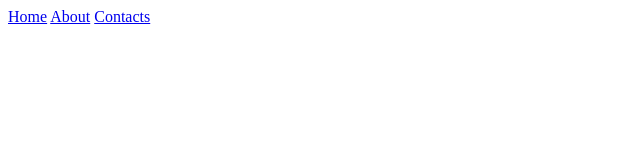
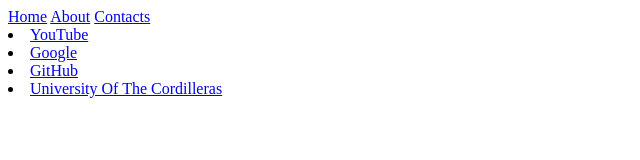
Before and after one commit to KarlAldrineEmilio/webtech, a plain HTML site: page links.html in a window 1280 px wide. Shown: the whole page, without its empty margins (0-640 px from the left). Drawn offline with Linux system fonts and the light colour scheme.

Commit message:
Update links.html

```diff
--- a/links.html
+++ b/links.html
@@ -11,5 +11,11 @@
         <a href="about.html">About</a>
         <a href="contact.html">Contacts</a>
     </nav>
+    <nav>
+        <li><a href="https://youtube.com">YouTube</a></li>
+        <li><a href="https://google.com">Google</a></li>
+        <li><a href="https://github.com">GitHub</a></li>
+        <li><a href="https://uc-bcf.edu.ph">University Of The Cordilleras</a></li>
+    </nav>
 </body>
 </html>
```
